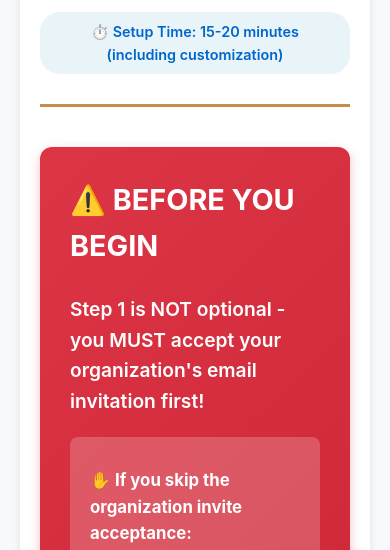
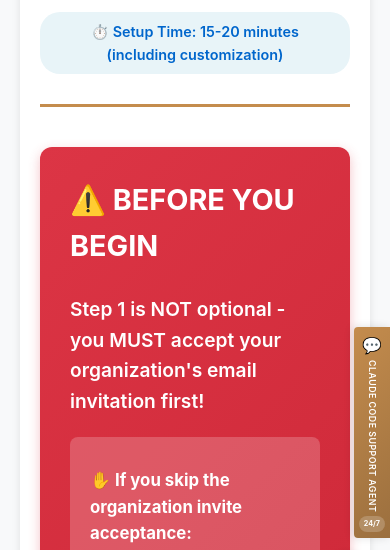
Before and after one commit to dhartman-bot/HomeDepot, a plain HTML site: page Claude_Code_Console_Setup_Guide.html in a window 390 px wide. Shown: the part 226-776 px from the top of the page. Drawn offline with Linux system fonts and the light colour scheme.

Commit message:
Add compact Claude Code Support Agent slider to onboarding guide
- Add fixed right-side slider linking to Claude Code docs
- Gradient styling matching site branding (#c48c4d)
- Vertical text with chat icon and 24/7 badge
- Responsive design for mobile devices
- Subtle hover animation for engagement

```diff
--- a/Claude_Code_Console_Setup_Guide.html
+++ b/Claude_Code_Console_Setup_Guide.html
@@ -510,6 +510,67 @@
             transform: scale(1.1);
         }
 
+        /* Support Agent Slider */
+        .support-slider {
+            position: fixed;
+            right: 0;
+            top: 50%;
+            transform: translateY(-50%);
+            z-index: 1000;
+            background: linear-gradient(135deg, #c48c4d 0%, #9b6f3e 100%);
+            border-radius: 4px 0 0 4px;
+            box-shadow: -2px 0 8px rgba(0,0,0,0.12);
+            transition: all 0.3s ease;
+        }
+
+        .support-slider:hover {
+            transform: translateY(-50%) translateX(-2px);
+            box-shadow: -3px 0 10px rgba(0,0,0,0.2);
+        }
+
+        .support-slider a {
+            display: flex;
+            flex-direction: column;
+            align-items: center;
+            justify-content: center;
+            padding: 8px 6px;
+            text-decoration: none;
+            color: white;
+            gap: 4px;
+        }
+
+        .support-slider-icon {
+            font-size: 1em;
+            animation: pulse 2s infinite;
+        }
+
+        @keyframes pulse {
+            0%, 100% {
+                transform: scale(1);
+            }
+            50% {
+                transform: scale(1.1);
+            }
+        }
+
+        .support-slider-text {
+            writing-mode: vertical-rl;
+            text-orientation: mixed;
+            font-weight: 600;
+            font-size: 0.6em;
+            letter-spacing: 1px;
+            text-transform: uppercase;
+        }
+
+        .support-slider-badge {
+            background: rgba(255,255,255,0.2);
+            padding: 3px 6px;
+            border-radius: 10px;
+            font-size: 0.5em;
+            font-weight: 700;
+            backdrop-filter: blur(10px);
+        }
+
         @media (max-width: 768px) {
             .container {
                 padding: 20px;
@@ -550,6 +611,36 @@
                 width: 45px;
                 height: 45px;
                 font-size: 1em;
+            }
+
+            /* Support Slider Mobile */
+            .support-slider {
+                right: 0;
+                top: auto;
+                bottom: 80px;
+                transform: none;
+            }
+
+            .support-slider:hover {
+                transform: translateX(-2px);
+            }
+
+            .support-slider a {
+                padding: 6px 5px;
+            }
+
+            .support-slider-icon {
+                font-size: 0.9em;
+            }
+
+            .support-slider-text {
+                font-size: 0.55em;
+                letter-spacing: 0.5px;
+            }
+
+            .support-slider-badge {
+                padding: 2px 5px;
+                font-size: 0.45em;
             }
         }
     </style>
@@ -571,6 +662,15 @@
     <!-- Quick Actions -->
     <div class="quick-actions">
         <button class="quick-action-btn" onclick="scrollToTop()" title="Back to top">↑</button>
+    </div>
+
+    <!-- Support Agent Slider -->
+    <div class="support-slider">
+        <a href="https://code.claude.com/docs/en" target="_blank" title="Get help from Claude Code Support Agent">
+            <div class="support-slider-icon">💬</div>
+            <div class="support-slider-text">Claude Code Support Agent</div>
+            <div class="support-slider-badge">24/7</div>
+        </a>
     </div>
 
     <div class="container">
```
